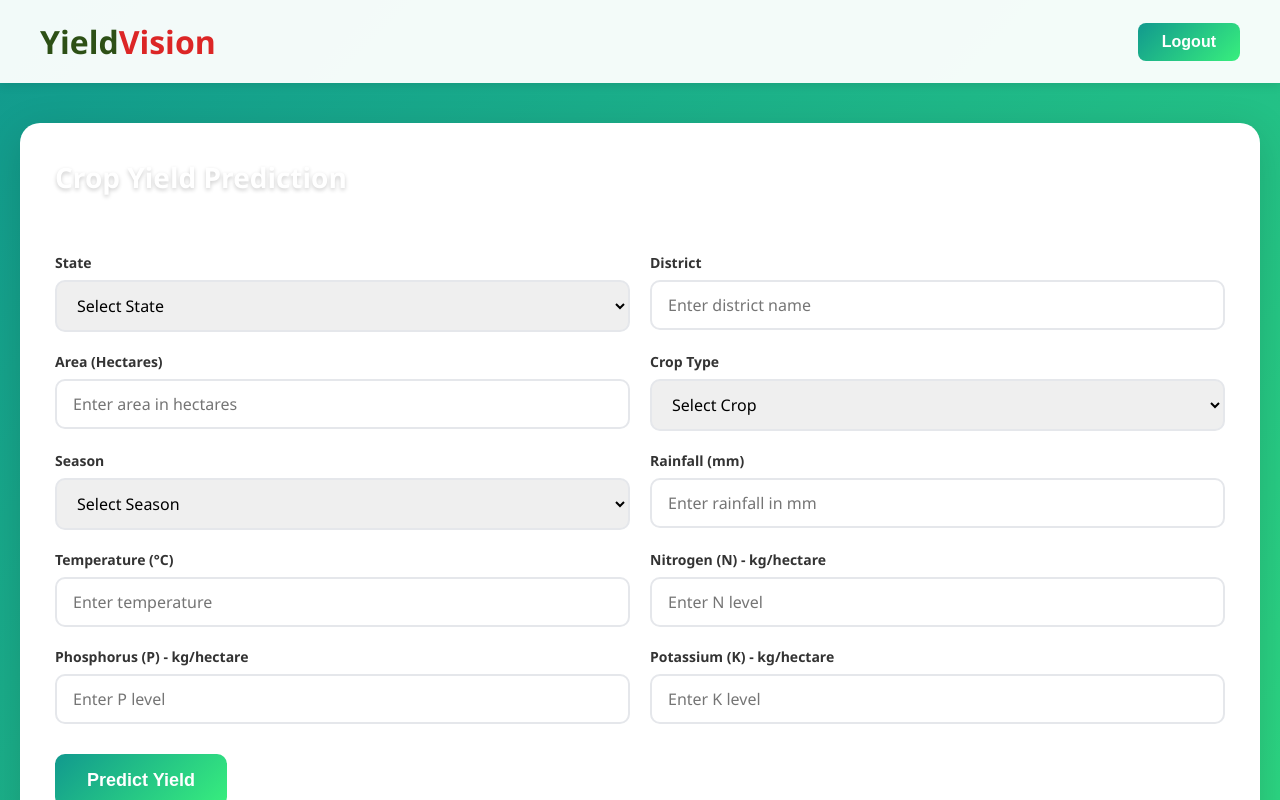
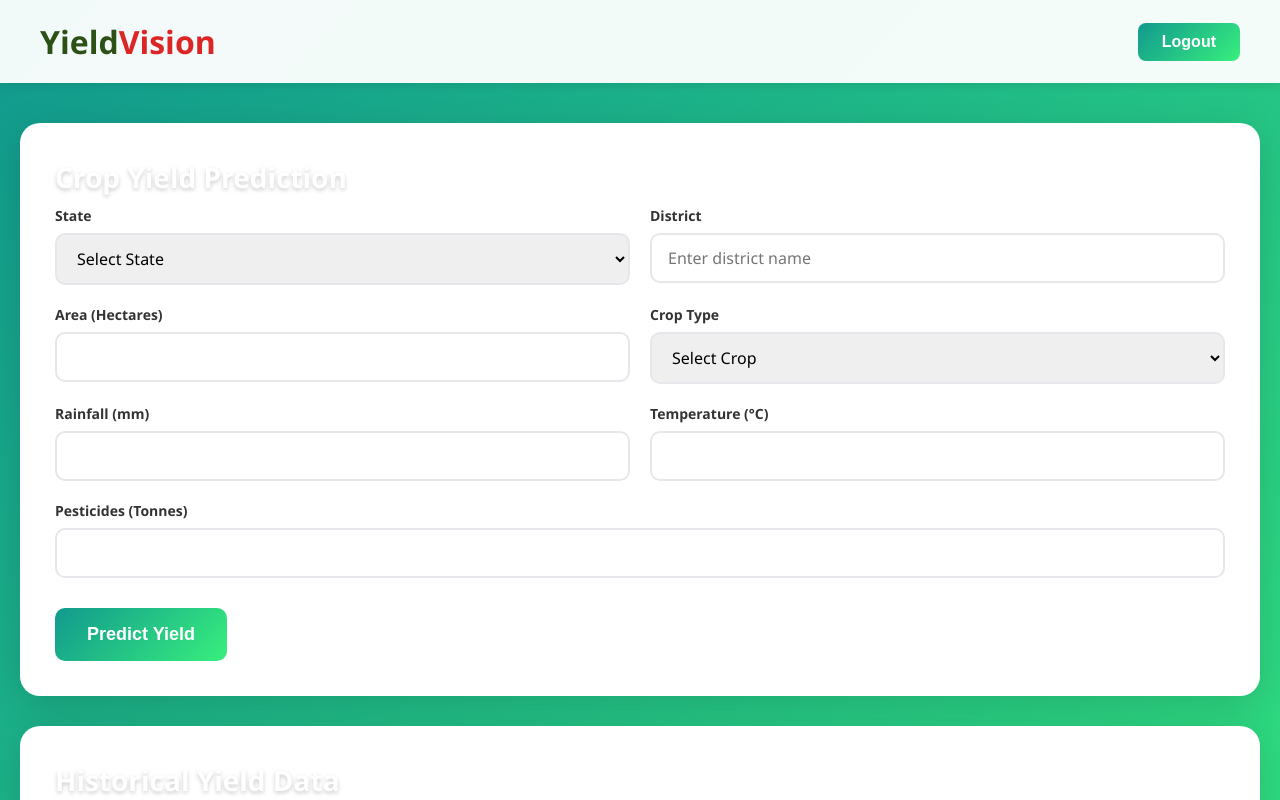
Before and after one commit to Aditya-74396/crop-yield-frontend, a React (Vite) app: page /dashboard in a window 1280 px wide. Both pictures are taken after typing "name@example.com", "Sample123" into the empty fields and a click on the button "Sign In". Shown: the top 800 px of the page. Built offline with nearby package versions, Linux system fonts and the light colour scheme.

Commit message:
Update dashboard UI and dynamic form logic

```diff
--- a/src/pages/Dashboard.jsx
+++ b/src/pages/Dashboard.jsx
@@ -10,15 +10,13 @@ function Dashboard({ onLogout }) {
     district: '',
     area: '',
     cropType: '',
-    season: '',
     rainfall: '',
     temperature: '',
-    nitrogen: '',
-    phosphorus: '',
-    potassium: ''
+    nitrogen: ''
   })
   const [predictedYield, setPredictedYield] = useState(null)
   const [isLoading, setIsLoading] = useState(false)
+  const [error, setError] = useState(null)
 
   // Sample historical data for visualization
   const historicalData = [
@@ -37,63 +35,63 @@ function Dashboard({ onLogout }) {
     })
   }
 
-
-const [error, setError] = useState(null);
-
   const handleSubmit = async (e) => {
-  e.preventDefault();
-  setIsLoading(true);
-  setError(null);
-  setPredictedYield(null);
-
-  console.log("Submitting form:", formData);
+    e.preventDefault()
+    setIsLoading(true)
+    setError(null)
+    setPredictedYield(null)
 
     try {
       const response = await fetch("https://crop-yield-backend-1-epnh.onrender.com/predict", {
         method: "POST",
         headers: { "Content-Type": "application/json" },
         body: JSON.stringify({
-        average_rainfall: parseFloat(formData.rainfall),
+          area: parseFloat(formData.area),
+          average_rain_fall_mm_per_year: parseFloat(formData.rainfall),
           pesticides_tonnes: parseFloat(formData.nitrogen),
           avg_temp: parseFloat(formData.temperature),
-        area: parseFloat(formData.area),
-        crop: formData.cropType, // ✅ FIXED
-        season: formData.season,
+          crop: formData.cropType,
           state: formData.state,
-        district: formData.district,
-        phosphorus: parseFloat(formData.phosphorus),
-        potassium: parseFloat(formData.potassium),
+          district: formData.district
         }),
-    });
+      })
 
-    if (!response.ok) throw new Error("Backend error");
-    const data = await response.json();
+      if (!response.ok) throw new Error("Backend error")
+      const data = await response.json()
 
-    if (data.predicted_yield > 500)
-      setPredictedYield("Unrealistic result — check input values or model.");
-    else
-      setPredictedYield(Number(data.predicted_yield).toFixed(2));
-
+      if (data.predicted_yield > 500) {
+        setPredictedYield("Unrealistic result — check input values or model.")
+      } else {
+        setPredictedYield(Number(data.predicted_yield).toFixed(2))
+      }
     } catch (err) {
-    console.error("Prediction error:", err);
-    setError("Failed to get prediction. Check backend connection or input values.");
+      console.error("Prediction error:", err)
+      setError("Failed to get prediction. Check backend connection or input values.")
     } finally {
-    setIsLoading(false);
+      setIsLoading(false)
     }
-};
-
-
+  }
 
   const handleLogout = () => {
-    if (onLogout) {
-      onLogout()
-    }
+    if (onLogout) onLogout()
     navigate('/signin')
   }
 
-  const states = ['Andhra Pradesh', 'Arunachal Pradesh','Andaman and Nicobar Islands', 'Assam', 'Bihar', 'Chhattisgarh', 'Chandigarh', 'Delhi', 'Dadra and Nagar Haveli and Daman', 'Goa', 'Gujarat', 'Haryana', 'Himachal Pradesh', 'Jharkhand','Jammu and Kashmir', 'Karnataka', 'Kerala','Ladakh', 'Lakshadweep', 'Madhya Pradesh', 'Maharashtra', 'Manipur', 'Meghalaya', 'Mizoram', 'Nagaland', 'Odisha', 'Punjab', 'Puducherry', 'Rajasthan', 'Sikkim', 'Tamil Nadu', 'Telangana', 'Uttar Pradesh', 'Uttarakhand', 'West Bengal']
-  const crops = ['Rice', 'Maize', 'Jowar', 'Bajra', 'Cotton', 'Soybean', 'Sugarcane', 'Groundnut', 'Arhar (Tur)', 'Moong', 'Urad', 'Sesame', 'Castor Seed', 'Wheat', 'Barley', 'Mustard', 'Gram (Chickpea)', 'Lentil (Masoor)', 'Pea', 'Oat', 'Linseed', 'Watermelon', 'Muskmelon', 'Cucumber', 'Bitter Gourd', 'Pumpkin', 'Ridge Gourd', 'Tomato', 'Okra (Bhindi)',   'Sugarcane', 'Banana', 'Coconut', 'Papaya', 'Guava', 'Turmeric', 'Ginger']
-  const seasons = ['Kharif', 'Rabi', 'Zaid', 'Whole Year']
+  const states = [
+    'Andhra Pradesh','Arunachal Pradesh','Assam','Bihar','Chhattisgarh','Goa',
+    'Gujarat','Haryana','Himachal Pradesh','Jharkhand','Karnataka','Kerala',
+    'Madhya Pradesh','Maharashtra','Manipur','Meghalaya','Mizoram','Nagaland',
+    'Odisha','Punjab','Rajasthan','Sikkim','Tamil Nadu','Telangana','Tripura',
+    'Uttar Pradesh','Uttarakhand','West Bengal','Delhi','Jammu & Kashmir',
+    'Ladakh','Puducherry','Chandigarh','Dadra & Nagar Haveli','Daman & Diu'
+  ]
+
+  const crops = [
+    'Rice','Maize','Jowar','Bajra','Cotton','Soybean','Sugarcane','Groundnut','Arhar (Tur)','Moong','Urad','Sesame','Castor Seed',
+    'Wheat','Barley','Mustard','Gram (Chickpea)','Lentil (Masoor)','Pea','Oat','Linseed',
+    'Watermelon','Muskmelon','Cucumber','Bitter Gourd','Pumpkin','Ridge Gourd','Tomato','Okra (Bhindi)',
+    'Banana','Coconut','Papaya','Guava','Turmeric','Ginger'
+  ]
 
   return (
     <div className="dashboard-container">
@@ -106,11 +104,8 @@ const handleSubmit = async (e) => {
 
       <main className="dashboard-main">
         <div className="dashboard-content">
-          {/* Data Input Section */}
           <section className="input-section">
             <h2 className="section-title">Crop Yield Prediction</h2>
-            <p className="section-subtitle">Enter the details below to predict crop yield</p>
-
             <form onSubmit={handleSubmit} className="prediction-form">
               <div className="form-row">
                 <div className="form-group">
@@ -123,12 +118,9 @@ const handleSubmit = async (e) => {
                     required
                   >
                     <option value="">Select State</option>
-                    {states.map(state => (
-                      <option key={state} value={state}>{state}</option>
-                    ))}
+                    {states.map(state => <option key={state} value={state}>{state}</option>)}
                   </select>
                 </div>
-
                 <div className="form-group">
                   <label htmlFor="district">District</label>
                   <input
@@ -153,12 +145,10 @@ const handleSubmit = async (e) => {
                     value={formData.area}
                     onChange={handleChange}
                     required
-                    placeholder="Enter area in hectares"
                     min="0"
                     step="0.01"
                   />
                 </div>
-
                 <div className="form-group">
                   <label htmlFor="cropType">Crop Type</label>
                   <select
@@ -169,30 +159,12 @@ const handleSubmit = async (e) => {
                     required
                   >
                     <option value="">Select Crop</option>
-                    {crops.map(crop => (
-                      <option key={crop} value={crop}>{crop}</option>
-                    ))}
+                    {crops.map(crop => <option key={crop} value={crop}>{crop}</option>)}
                   </select>
                 </div>
               </div>
 
               <div className="form-row">
-                <div className="form-group">
-                  <label htmlFor="season">Season</label>
-                  <select
-                    id="season"
-                    name="season"
-                    value={formData.season}
-                    onChange={handleChange}
-                    required
-                  >
-                    <option value="">Select Season</option>
-                    {seasons.map(season => (
-                      <option key={season} value={season}>{season}</option>
-                    ))}
-                  </select>
-                </div>
-
                 <div className="form-group">
                   <label htmlFor="rainfall">Rainfall (mm)</label>
                   <input
@@ -202,14 +174,10 @@ const handleSubmit = async (e) => {
                     value={formData.rainfall}
                     onChange={handleChange}
                     required
-                    placeholder="Enter rainfall in mm"
                     min="0"
                     step="0.1"
                   />
                 </div>
-              </div>
-
-              <div className="form-row">
                 <div className="form-group">
                   <label htmlFor="temperature">Temperature (°C)</label>
                   <input
@@ -219,22 +187,6 @@ const handleSubmit = async (e) => {
                     value={formData.temperature}
                     onChange={handleChange}
                     required
-                    placeholder="Enter temperature"
-                    min="0"
-                    step="0.1"
-                  />
-                </div>
-
-                <div className="form-group">
-                  <label htmlFor="nitrogen">Nitrogen (N) - kg/hectare</label>
-                  <input
-                    type="number"
-                    id="nitrogen"
-                    name="nitrogen"
-                    value={formData.nitrogen}
-                    onChange={handleChange}
-                    required
-                    placeholder="Enter N level"
                     min="0"
                     step="0.1"
                   />
@@ -243,96 +195,62 @@ const handleSubmit = async (e) => {
 
               <div className="form-row">
                 <div className="form-group">
-                  <label htmlFor="phosphorus">Phosphorus (P) - kg/hectare</label>
+                  <label htmlFor="nitrogen">Pesticides (Tonnes)</label>
                   <input
                     type="number"
-                    id="phosphorus"
-                    name="phosphorus"
-                    value={formData.phosphorus}
+                    id="nitrogen"
+                    name="nitrogen"
+                    value={formData.nitrogen}
                     onChange={handleChange}
                     required
-                    placeholder="Enter P level"
                     min="0"
-                    step="0.1"
-                  />
-                </div>
-
-                <div className="form-group">
-                  <label htmlFor="potassium">Potassium (K) - kg/hectare</label>
-                  <input
-                    type="number"
-                    id="potassium"
-                    name="potassium"
-                    value={formData.potassium}
-                    onChange={handleChange}
-                    required
-                    placeholder="Enter K level"
-                    min="0"
-                    step="0.1"
+                    step="0.01"
                   />
                 </div>
               </div>
 
-                {/* your input fields */}
               <button type="submit" className="predict-button" disabled={isLoading}>
                 {isLoading ? 'Predicting...' : 'Predict Yield'}
               </button>
-
+              {error && <p className="error-text">{error}</p>}
             </form>
           </section>
 
-          {/* Prediction Result Section */}
           {predictedYield && (
             <section className="prediction-section">
               <h2 className="section-title">Predicted Yield</h2>
               <div className="prediction-card">
                 <div className="yield-value">{predictedYield}</div>
-                <div className="yield-unit">Quintals/Hectare</div>
+                <div className="yield-unit">hg/ha</div>
                 <div className="prediction-details">
                   <p><strong>Crop:</strong> {formData.cropType}</p>
                   <p><strong>Location:</strong> {formData.district}, {formData.state}</p>
-                  <p><strong>Season:</strong> {formData.season}</p>
                 </div>
               </div>
             </section>
           )}
 
-          {/* Historical Data Section */}
           <section className="historical-section">
             <h2 className="section-title">Historical Yield Data</h2>
-            <p className="section-subtitle">Yield trends over the years</p>
-            <div className="chart-container">
             <ResponsiveContainer width="100%" height={300}>
               <LineChart data={historicalData}>
                 <CartesianGrid strokeDasharray="3 3" />
                 <XAxis dataKey="year" />
-                  <YAxis label={{ value: 'Yield (Quintals/Hectare)', angle: -90, position: 'insideLeft' }} />
+                <YAxis label={{ value: 'Yield (hg/ha)', angle: -90, position: 'insideLeft' }} />
                 <Tooltip />
                 <Legend />
-                  <Line
-                    type="monotone"
-                    dataKey="yield"
-                    stroke="#11998e"
-                    strokeWidth={3}
-                    name="Yield (Q/Ha)"
-                    dot={{ fill: '#38ef7d', r: 5 }}
-                  />
+                <Line type="monotone" dataKey="yield" stroke="#11998e" strokeWidth={3} dot={{ r: 5 }} />
               </LineChart>
             </ResponsiveContainer>
-            </div>
           </section>
         </div>
       </main>
 
-      {/* Contact Us Section */}
       <footer className="contact-footer">
         <div className="footer-content">
           <h3 className="footer-title">Contact Us</h3>
-          <div className="contact-info">
-            <p><strong>Name:</strong> Alpha</p>
-            <p><strong>Email:</strong> <a href="mailto:aalphanit44@gmail.com">aalphanit44@gmail.com</a></p>
-          </div>
-          <p className="footer-copyright">© 2024 YieldVision. All rights reserved.</p>
+          <p><strong>Email:</strong> <a href="mailto:alphanit44@gmail.com">alphanit44@gmail.com</a></p>
+          <p>© 2026 YieldVision. All rights reserved.</p>
         </div>
       </footer>
     </div>
```
Also changed, not shown: 4 other files (tests, documents, lock files or other folders). Lines whose indentation alone changed are shown as unchanged.
